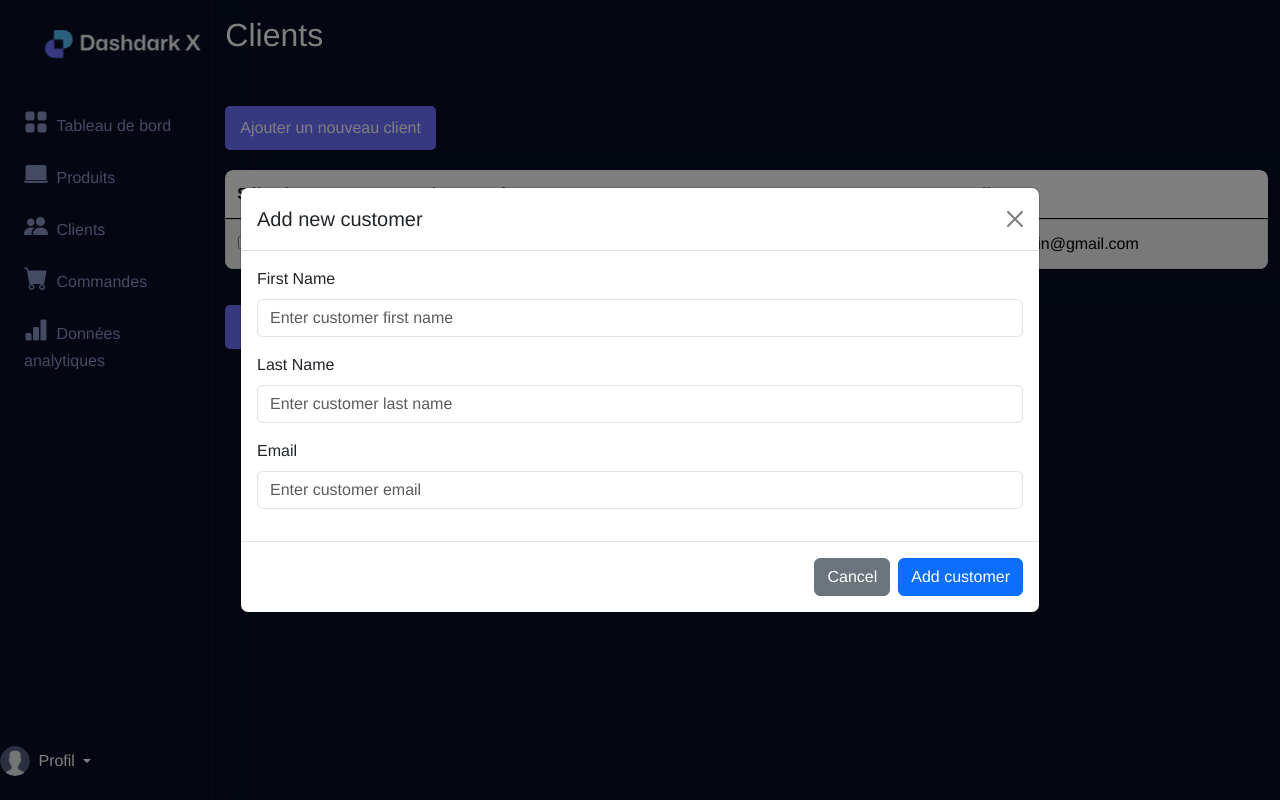
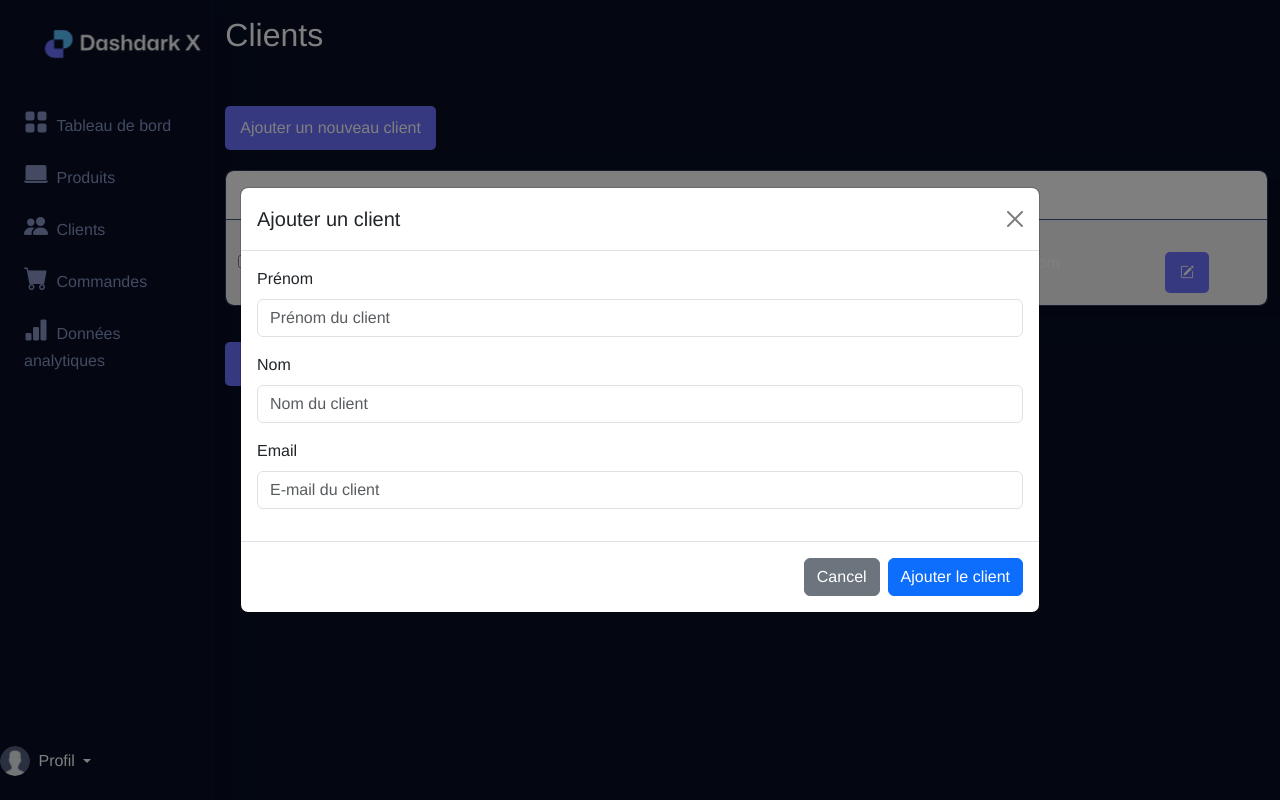
Before and after one commit to PierreDevC/projet_python_app_web_fonc, a Flask app: page /customer_list in a window 1280 px wide, after a click on "Ajouter un nouveau client". Run offline with Flask 2, Linux system fonts and the light colour scheme; a user stored in the database is signed in; data comes from the database, SQL or seed files in the repository; both versions use the stored data as it was after the commit; some libraries are stand-ins or nearby versions.

Commit message:
(fixes + feat) flash messages + customer table

```diff
--- a/app.py
+++ b/app.py
@@ -70,7 +70,13 @@
         if user:
             if bcrypt.check_password_hash(user.password, form.password.data):
                 login_user(user)
+                flash('Successfully logged in!', 'success')
                 return redirect(url_for('dashboard'))
+            else:
+                flash('Invalid password. Please try again.', 'danger')
+        else:
+            flash("Nom d'utilisateur ou mot de passe incorrect.", 'danger')
+            return redirect(url_for('login'))
     return render_template('login.html', form=form)
 
 @app.route('/dashboard', methods=['GET', 'POST'])
@@ -81,7 +87,6 @@
     products = c.execute('SELECT * FROM products LIMIT 5').fetchall()
     customers = c.execute('SELECT * FROM customers LIMIT 5').fetchall()
     conn.close()
-
     return render_template('dashboard.html', products=products, customers=customers, user=current_user)
 
 @app.route('/logout', methods=['GET', 'POST'])
@@ -93,18 +98,15 @@
 @app.route('/register', methods=['GET', 'POST'])
 def register():
     form = RegisterForm()
-
     if form.validate_on_submit():
         hashed_password = bcrypt.generate_password_hash(form.password.data)
         new_user = User(username=form.username.data, password=hashed_password)
         db.session.add(new_user)
         db.session.commit()
         return redirect(url_for('login'))
-
     return render_template('register.html', form=form)
 
 # Product Routes
-
 @app.route('/add_product',methods=['POST', 'GET'])
 def add_product():
     if request.method == 'POST':
@@ -139,15 +141,15 @@
                 args = (new_product.name, new_product.type, new_product.category, new_product.brand, new_product.price, new_product.stock, new_product.description)
                 cursor = conn.execute(sql, args)
                 conn.commit()
-                msg = "Product successfully added"
+                flash(f'Le produit a été ajouté avec succès!', 'success')
 
-        except:
+        except Exception as e:
             conn.rollback()
-            msg = "There was an error inserting the product"
+            flash(f'Il y a eu une erreur lors de l\'ajout du produit : {e}', 'danger')
 
         finally:
             conn.close()
-            return render_template("result.html", msg=msg, user=current_user)
+            return redirect(url_for('product_list', user=current_user))
 
 @app.route('/update_product', methods=['POST'])
 @login_required
@@ -171,12 +173,12 @@
                     WHERE id=?
                 ''', (name, product_type, category, brand, price, stock, description, product_id))
                 conn.commit()
-                msg = "Product successfully updated"
+                flash('Product successfully updated!', 'success')
         except Exception as e:
             conn.rollback()
-            msg = f"Error updating product: {str(e)}"
+            flash(f'Error updating product: {str(e)}', 'danger')
         finally:
-            return render_template("result.html", msg=msg, user=current_user)
+            return redirect(url_for('product_list', user=current_user))
 
 @app.route('/delete_product', methods=['POST'])
 def delete_product():
@@ -185,7 +187,7 @@
             product_ids = request.form.getlist('product_ids')
 
             if not product_ids:
-                msg = "No products selected for deletion."
+                flash('Pas de produit sélectionné à supprimer. Veuillez sélectionner au moins un produit', 'danger')
             else:
                 with sqlite3.connect('inventory.db') as conn:
                     cursor = conn.cursor()
@@ -194,19 +196,19 @@
                     cursor.execute(sql, product_ids)
                     conn.commit()
 
-                    msg = f"{len(product_ids)} product(s) successfully deleted."
+                    flash(f'{len(product_ids)} produits supprimé(s) avec succès.', 'success')
 
         except Exception as e:
             conn.rollback()
-            msg = f"There was an error deleting the products: {str(e)}"
+            flash(f'Erreur lors de la suppression du produit(s): {str(e)}', 'danger')
 
         finally:
             conn.close()
-            return render_template('result.html', msg=msg, user=current_user)
+            return redirect(url_for('product_list'))
 
 @app.route('/product_list')
 @login_required
-def list():
+def product_list():
     with sqlite3.connect('inventory.db') as conn:
         conn.row_factory = sqlite3.Row
         cursor = conn.cursor()
@@ -258,7 +260,7 @@
 
 @app.route('/customer_list')
 @login_required
-def customers_list():
+def customer_list():
     with sqlite3.connect('inventory.db') as conn:
         conn.row_factory = sqlite3.Row
         cursor = conn.cursor()
@@ -293,13 +295,42 @@
                 cursor.execute(sql, args)
                 conn.commit()
                 msg = "Customer successfully added"
+                flash(f'Le client a été ajouté avec succès!', 'success')
 
-        except sqlite3.Error as e:
+        except Exception as e:
             conn.rollback()
-            msg = f"There was an error inserting the customer: {e}"
+            flash(f'Il y a eu une erreur lors de l\'ajout du client : {e}', 'danger')
 
         finally:
-            return render_template("customer_result.html", msg=msg)
+            conn.close()
+            return redirect(url_for('customer_list'))
+
+
+@app.route('/update_customer', methods=['POST'])
+@login_required
+def update_customer():
+    if request.method == 'POST':
+        try:
+            customer_id = request.form['id']
+            first_name = request.form['first_name']
+            last_name = request.form['last_name']
+            email = request.form['email']
+
+            with sqlite3.connect('inventory.db') as conn:
+                cursor = conn.cursor()
+                cursor.execute('''
+                    UPDATE customers
+                    SET first_name=?, last_name=?, email=?
+                    WHERE id=?
+                ''', (first_name, last_name, email, customer_id))
+                conn.commit()
+                flash('Le client a été modifié avec succès!', 'success')
+        except Exception as e:
+            conn.rollback()
+            flash(f'Erreur lors de la modification du client: {str(e)}', 'danger')
+        finally:
+            return redirect(url_for('customer_list', user=current_user))
+
 
 @app.route('/delete_selected_customer', methods=['POST'])
 @login_required
@@ -309,21 +340,22 @@
             customer_ids = request.form.getlist('customer_ids', type=int)
 
             if not customer_ids:
-                error_message = "No customer selected for deletion"
+                flash('Pas de client sélectionné à effacer. Veuillez sélectionner au moins un client', 'danger')
             else:
                 with sqlite3.connect('inventory.db') as conn:
                     cursor = conn.cursor()
                     sql = "DELETE FROM customers WHERE id IN (%s)" % ','.join('?' for _ in customer_ids)
                     cursor.execute(sql, customer_ids)
                     conn.commit()
-                    success_message = f"{len(customer_ids)} customer(s) successfully deleted."
-
-            return render_template('customer_result.html', message=success_message or error_message)
+                    flash(f'{len(customer_ids)} clients supprimé(s) avec succès.', 'success')
 
         except sqlite3.Error as e:
-            error_message = f"There was an error deleting the customers: {str(e)}"
-            return render_template('customer_result.html', message=error_message, user=current_user)
+            conn.rollback()
+            flash(f'Erreur lors de la suppression du client(s): {str(e)}', 'danger')
 
+        finally:
+            conn.close()
+            return redirect(url_for('customer_list'))
 
 
 # Order routes
@@ -363,7 +395,7 @@
             conn.commit()
 
             flash('Order added successfully', 'success')
-    except sqlite3.Error as e:
+    except Exception as e:
         flash(f'Error adding order: {str(e)}', 'error')
 
     return redirect(url_for('order_list'))
--- a/templates/base.html
+++ b/templates/base.html
@@ -28,30 +28,36 @@
             border-radius: 8px;
             overflow: hidden;
             box-shadow: 40px 10px 30px rgba(0,0,0,0.15);
+            border: 1px solid #273859;
         }
         #datatable thead {
-            background-color: #0D1E47;
+            background-color: #273859;
             color: white;
         }
         #datatable thead th {
             padding: 12px;
             text-align: left;
             font-weight: bold;
+            color: white;
+            border-bottom: 1px solid #42558a;
         }
         #datatable tbody td {
             padding: 12px;
-            border: 1px solid #ddd;
+            border: none;
             vertical-align: middle;
+            color: white;
         }
         /* Alternance des couleurs de tables */
+        /* old color #f7f7f7;*/
         #datatable tbody tr:nth-child(even) {
-            background-color: #f7f7f7;
+            background-color: #273859
         }
+        /* old color #ffffff; */
         #datatable tbody tr:nth-child(odd) {
-            background-color: #ffffff;
+            background-color: #142240
         }
         #datatable tbody tr:hover {
-            background-color: #e9e9e9;
+            opacity: 1.5;
             transition: background-color 0.2s ease;
         }
         #datatable thead th:first-child {
@@ -121,6 +127,11 @@
 		color: #101935;
 		background-color: #101935;
 		}
+
+        input.table-checkbox {
+        width: 15px;
+        height: 15px;
+        }
     </style>
 </head>
 <body>
@@ -174,12 +185,25 @@
                     </div>
                 </div>
             </div>
-        <!-- Tables -->
-        <div class="col py-3">
-            {% block content %}
-            <!-- Contenu de la page -->
-            {% endblock %}
-        </div>
+            <!-- Main Content -->
+            <div class="col py-3">
+                <!-- Flash Messages -->
+                <div class="alert-container">
+                    {% with messages = get_flashed_messages(with_categories=true) %}
+                        {% if messages %}
+                            {% for category, message in messages %}
+                                <div class="alert alert-{{ category }} alert-dismissible fade show" role="alert">
+                                    {{ message }}
+                                    <button type="button" class="btn-close" data-bs-dismiss="alert" aria-label="Close"></button>
+                                </div>
+                            {% endfor %}
+                        {% endif %}
+                    {% endwith %}
+                </div>
+
+                <!-- Page Content -->
+                {% block content %}{% endblock %}
+            </div>
      </div>
     </div>
     <script src="https://cdn.jsdelivr.net/npm/@popperjs/core@2.11.6/dist/umd/popper.min.js"></script>
--- a/templates/customer_list.html
+++ b/templates/customer_list.html
@@ -22,6 +22,18 @@
             deleteBtn.style.display = 'none'; // Cacher bouton
         }
     }
+
+    function populateModifyCustomer(button) {
+    const data = button.dataset;
+    document.getElementById('modify_customer_id').value = data.id;
+    document.getElementById('modify_customer_first_name').value = data.firstName;
+    document.getElementById('modify_customer_last_name').value = data.lastName;
+    document.getElementById('modify_customer_email').value = data.email;
+}
+
+
+    const button = document.querySelector('.buttons');
+    const collapse = document.querySelector('#collapseExample');
 </script>
 
 <button type="button" class="buttons" data-bs-toggle="modal" data-bs-target="#exampleModal">
@@ -37,6 +49,7 @@
                 <th>Prénom</th>
                 <th>Nom</th>
                 <th>Email</th>
+                <th>Actions</th>
             </tr>
         </thead>
         <tbody>
@@ -47,7 +60,18 @@
                 <td>{{ row['first_name'] }}</td>
                 <td>{{ row['last_name'] }}</td>
                 <td>{{ row['email'] }}</td>
-
+                <td>
+                    <button type="button" class="btn btn-primary btn-sm buttons"
+                    data-bs-toggle="modal"
+                    data-bs-target="#updateCustomer"
+                    data-id="{{ row['id'] }}"
+                    data-first-name="{{ row['first_name'] }}"
+                    data-last-name="{{ row['last_name'] }}"
+                    data-email="{{ row['email'] }}"
+                    onclick="populateModifyCustomer(this)">
+                    <i class="fa bi-pencil-square"></i>
+                </button>
+                </td>
             </tr>
             {% endfor %}
         </tbody>
@@ -64,27 +88,60 @@
     <div class="modal-dialog modal-dialog-centered modal-lg">
       <div class="modal-content">
         <div class="modal-header">
-          <h5 class="modal-title" id="exampleModalLabel">Add new customer</h5>
+          <h5 class="modal-title" id="exampleModalLabel">Ajouter un client</h5>
           <button type="button" class="btn-close" data-bs-dismiss="modal" aria-label="Close"></button>
         </div>
         <div class="modal-body">
         <form action="{{ url_for('add_customer')}}" method="POST">
         <div class="mb-3">
-            <label for="CustomerName" class="form-label">First Name</label>
-            <input type="text" class="form-control" name="first_name" placeholder="Enter customer first name">
+            <label for="CustomerName" class="form-label">Prénom</label>
+            <input type="text" class="form-control" name="first_name" placeholder="Prénom du client">
         </div>
         <div class="mb-3">
-            <label for="CustomerName" class="form-label">Last Name</label>
-            <input type="text" class="form-control" name="last_name" placeholder="Enter customer last name">
+            <label for="CustomerName" class="form-label">Nom</label>
+            <input type="text" class="form-control" name="last_name" placeholder="Nom du client">
         </div>
         <div class="mb-3">
             <label for="CustomerName" class="form-label">Email</label>
-            <input type="text" class="form-control" name="email" placeholder="Enter customer email">
+            <input type="text" class="form-control" name="email" placeholder="E-mail du client">
         </div>
         </div>
         <div class="modal-footer">
           <button type="button" class="btn btn-secondary" data-bs-dismiss="modal">Cancel</button>
-          <input type="submit" class="btn btn-primary" value="Add customer">
+          <input type="submit" class="btn btn-primary" value="Ajouter le client">
+        </form>
+        </div>
+      </div>
+    </div>
+  </div>
+
+<!-- Modal de modification de clients -->
+<div class="modal fade" id="updateCustomer" tabindex="-1" aria-labelledby="exampleModalLabel" aria-hidden="true">
+    <div class="modal-dialog modal-dialog-centered modal-lg">
+      <div class="modal-content">
+        <div class="modal-header">
+          <h5 class="modal-title" id="exampleModalLabel">Modifier un client</h5>
+          <button type="button" class="btn-close" data-bs-dismiss="modal" aria-label="Close"></button>
+        </div>
+        <div class="modal-body">
+        <form action="{{ url_for('update_customer')}}" method="POST">
+            <input type="hidden" id="modify_customer_id" name="id">
+        <div class="mb-3">
+            <label for="CustomerName" class="form-label">Prénom</label>
+            <input type="text" id="modify_customer_first_name" class="form-control" name="first_name" placeholder="Prénom du client">
+        </div>
+        <div class="mb-3">
+            <label for="CustomerName" class="form-label">Nom</label>
+            <input type="text" id="modify_customer_last_name" class="form-control" name="last_name" placeholder="Nom du client">
+        </div>
+        <div class="mb-3">
+            <label for="CustomerName" class="form-label">E-mail</label>
+            <input type="text" id="modify_customer_email" class="form-control" name="email" placeholder="E-mail du client">
+        </div>
+        </div>
+        <div class="modal-footer">
+          <button type="button" class="btn btn-secondary" data-bs-dismiss="modal">Cancel</button>
+          <input type="submit" class="btn btn-primary" value="Modifier le client">
         </form>
         </div>
       </div>
@@ -92,6 +149,4 @@
   </div>
 
 
-
-
 {% endblock %}
--- a/templates/customer_result.html
+++ /dev/null
@@ -1,2 +0,0 @@
-<h1>{{msg}}</h1>
-<a href="/customer_list">Return to customer dashboard</a>
```
Also changed, not shown: templates/product_list.html (+7 -11 lines), inventory.db, static/category_bar_chart.png, static/price_histogram.png, static/product_share.png, templates/modify_customer.html (deleted).
